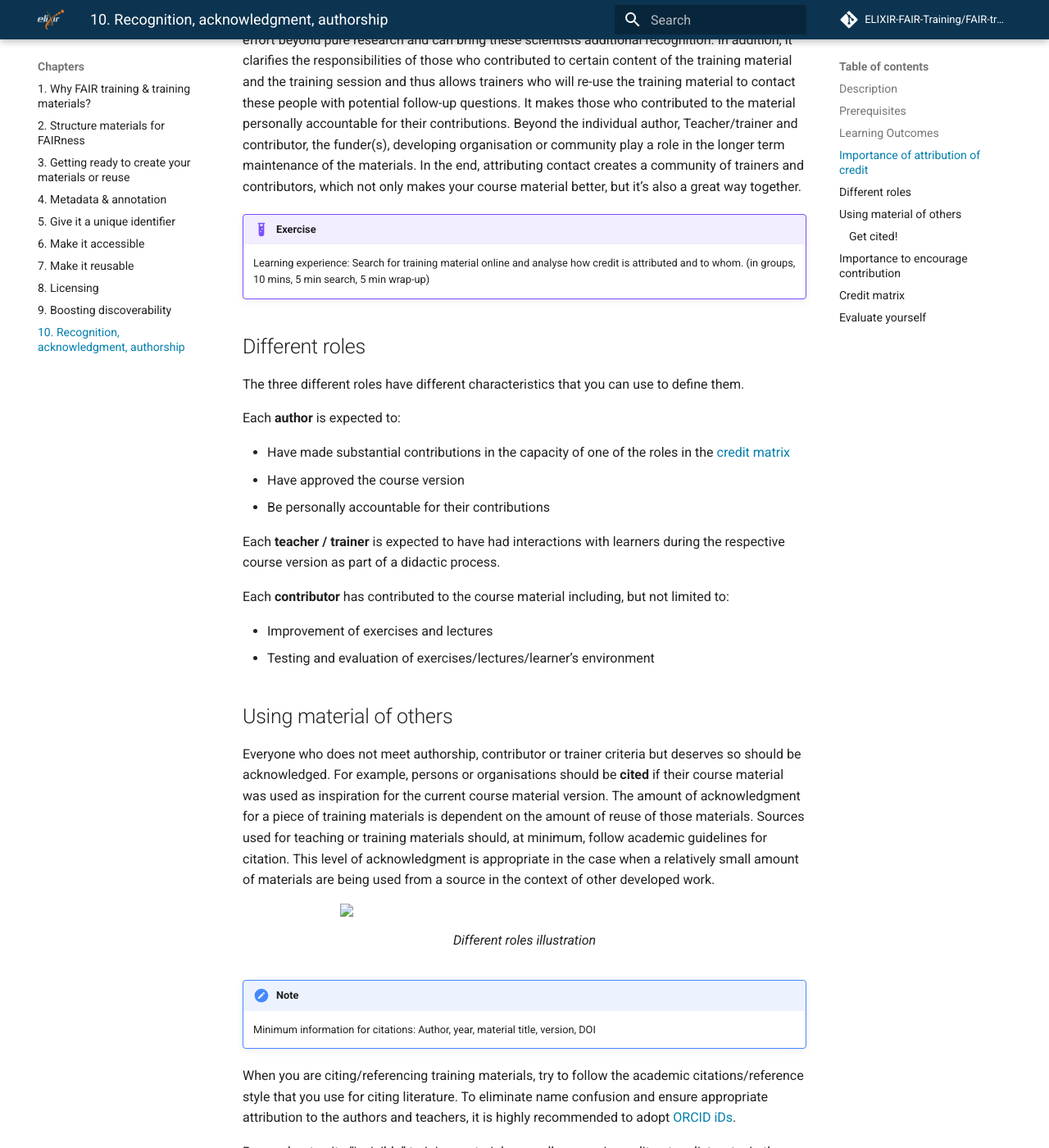
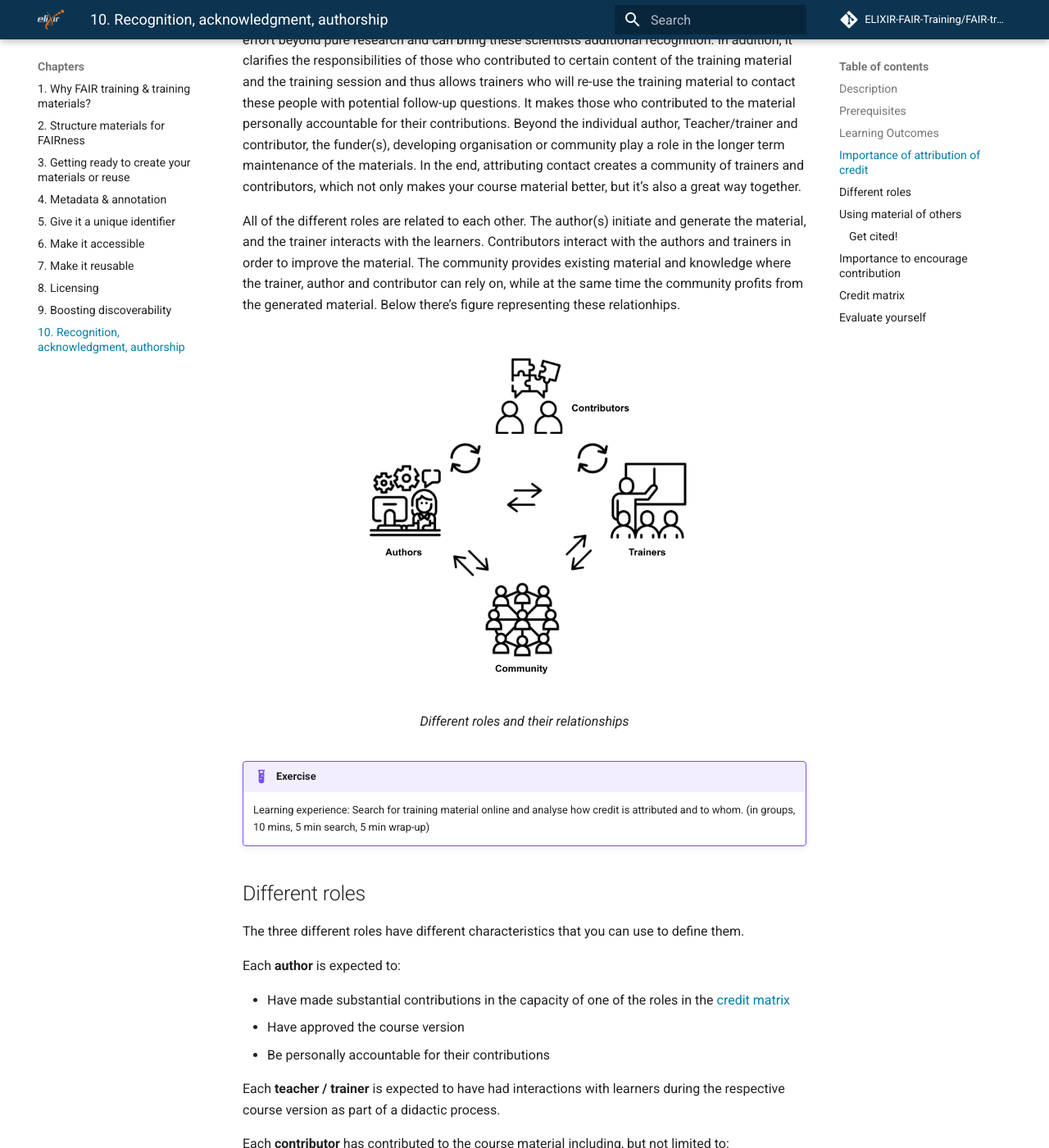
Before and after one commit to elixir-europe-training/ELIXIR-TrP-FAIR-training-handbook, an MkDocs documentation site: the page built from docs/chapters/chapter_10.md, in a window 1280 px wide and 1400 px high, scrolled down 1532 px. Shown: the whole window at 82% size. Built offline with MkDocs 1.6.1 and Material for MkDocs 9.7.7, drawn with Linux system fonts in a browser that asks for light colours; comment, search, counter and statistics services are not loaded.

Commit message:
incorporates figure with text

```diff
--- a/docs/chapters/chapter_10.md
+++ b/docs/chapters/chapter_10.md
@@ -47,6 +47,13 @@ Attributing credit is as important for training material as it is for scientific
 
 In addition to this, there may also be a need to consider the funder(s) and organisation or community that enabled the development of the materials. We will define these roles in more detail in the next section and also clarify how credit is attributed for each of them. Attributing credit to these roles makes them (most often scientists) more visible, serves as a proof of their effort beyond pure research and can bring these scientists additional recognition. In addition, it clarifies the responsibilities of those who contributed to certain content of the training material and the training session and thus allows trainers who will re-use the training material to contact these people with potential follow-up questions. It makes those who contributed to the material personally accountable for their contributions. Beyond the individual author, Teacher/trainer and contributor, the funder(s), developing organisation or community play a role in the longer term maintenance of the materials. In the end, attributing contact creates a community of trainers and contributors, which not only makes your course material better, but it's also a great way together.
 
+All of the different roles are related to each other. The author(s) initiate and generate the material, and the trainer interacts with the learners. Contributors interact with the authors and trainers in order to improve the material. The community provides existing material and knowledge where the trainer, author and contributor can rely on, while at the same time the community profits from the generated material. Below there's figure representing these relationhips.
+
+<figure>
+  <img src="../../assets/images/Different_roles.png" width="600"/>
+    <figcaption>Different roles and their relationships</figcaption>
+</figure>
+
 !!! example "Exercise"
     Learning experience: Search for training material online and analyse how credit is attributed and to whom. (in groups, 10 mins, 5 min search, 5 min wrap-up)
 
@@ -70,11 +77,6 @@ Each **contributor** has contributed to the course material including, but not l
 ## Using material of others
 
 Everyone who does not meet authorship, contributor or trainer criteria but deserves so should be acknowledged. For example, persons or organisations should be **cited** if their course material was used as inspiration for the current course material version. The amount of acknowledgment for a piece of training materials is dependent on the amount of reuse of those materials. Sources used for teaching or training materials should, at minimum, follow academic guidelines for citation. This level of acknowledgment is appropriate in the case when a relatively small amount of materials are being used from a source in the context of other developed work.
-
-<figure>
-  <img src="../assets/images/Different_roles.png" width="450"/>
-    <figcaption>Different roles illustration</figcaption>
-</figure>
 
 !!! note
     Minimum information for citations:
```
